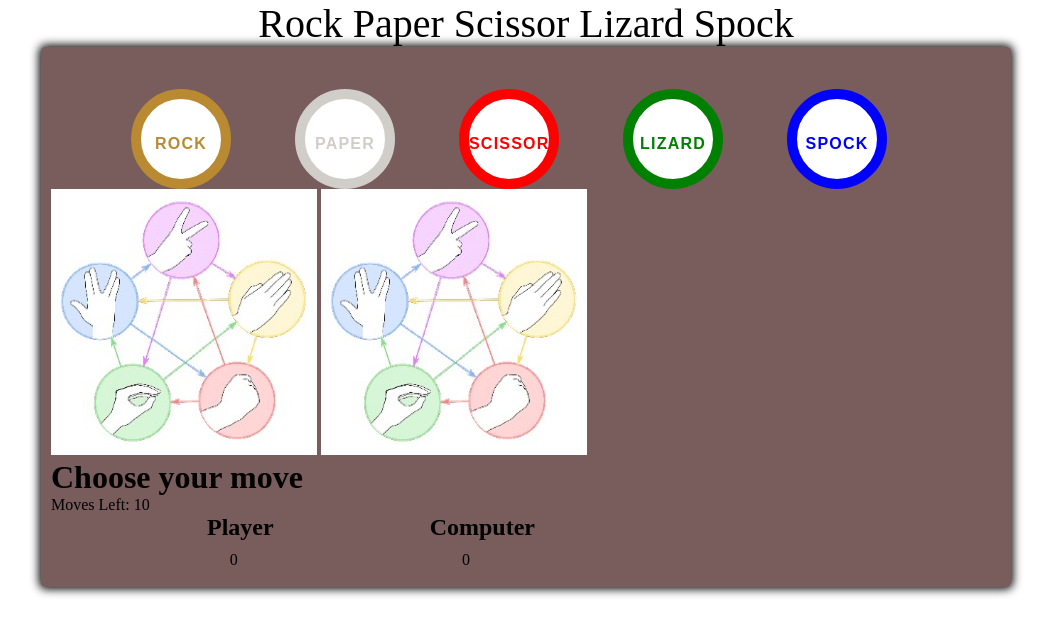
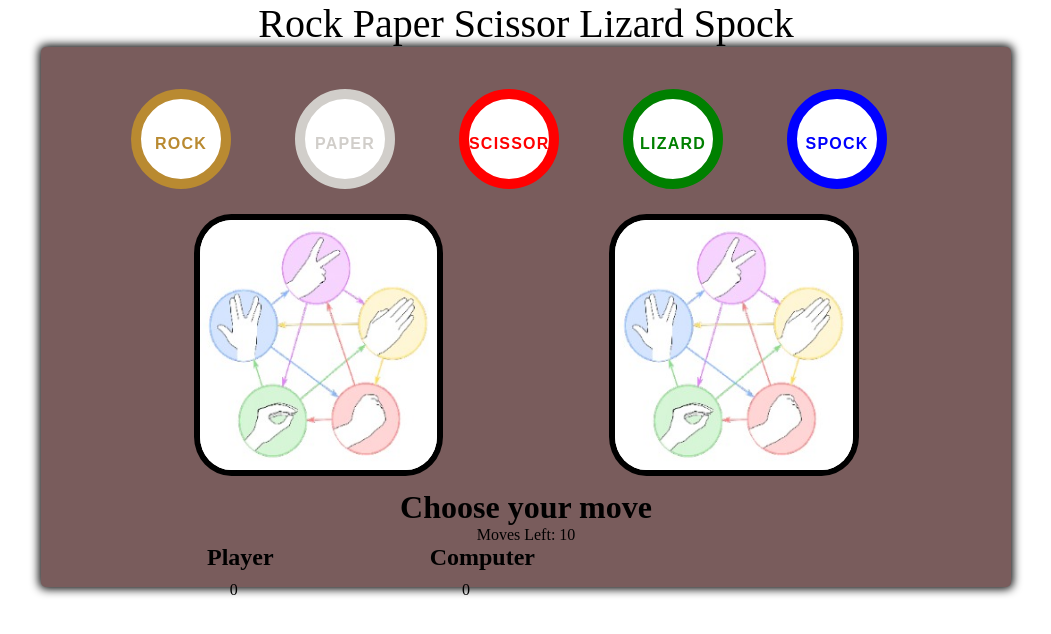
Before and after one commit to u4jaanus/test, a plain HTML site: page index.html in a window 1280 px wide. Shown: the whole page, without its empty margins (114-1165 px from the left). Drawn offline with Linux system fonts and the light colour scheme.

Commit message:
Add borader and sizing to images

```diff
--- a/assets/css/styles.css
+++ b/assets/css/styles.css
@@ -29,30 +29,6 @@
     font-size: 2.5rem;
   }
 
-  /* Score Board */
-  .score{
-
-	display: inline-block;
-	width: 50vw;
-	text-align: center;
-	display: flex;
-	justify-content: space-evenly;
-	position: absolute;
-  }
-
-  /* Score  */
-  .p-count,.c-count{
-	width: 50%;
-    margin: 10px;
-
-  }
-
-  /* displaying three buttons in one line */
-  .options{
-	margin-top: 2rem;
-	margin-left: 50px;
-  }
-
   /* ------------------------------------------- All buttons */
 
 .btn {
@@ -63,6 +39,7 @@
 	font-weight: bold;
     letter-spacing: 1.2px;
     color: white;
+	margin: 20px;
 }
 
 .btn:focus {
@@ -146,11 +123,64 @@
     color: white;
 }
 
+#your-choice {
+	width: 25%;
+	float: left;
+	margin-left: 15%;
+	margin-top: 25px;
+	border-radius: 15%;
+    background-color: white;
+    border: 6px solid;
+	height: 250px;
+
+}
+
+#opponent-choice {
+	width: 25%;
+	height: 250px;
+	float: right;
+	margin-right: 15%;
+	margin-top: 25px;
+	border-radius: 15%;
+    background-color: white;
+    border: 6px solid;
+
+}
+
 .move{
-
+	margin-top: 300px;
+	text-align: center;
 	font-size: 2rem;
 
 	font-weight: bold;
+  }
+
+.movesleft {
+	text-align: center;
+}
+
+  /* Score Board */
+  .score{
+
+	display: inline-block;
+	width: 50vw;
+	text-align: center;
+	display: flex;
+	justify-content: space-evenly;
+	position: absolute;
+  }
+
+  /* Score  */
+  .p-count,.c-count{
+	width: 50%;
+    margin: 10px;
+
+  }
+
+  /* displaying three buttons in one line */
+  .options{
+	margin-top: 2rem;
+	margin-left: 50px;
   }
 
   /* Reload button style */
```
